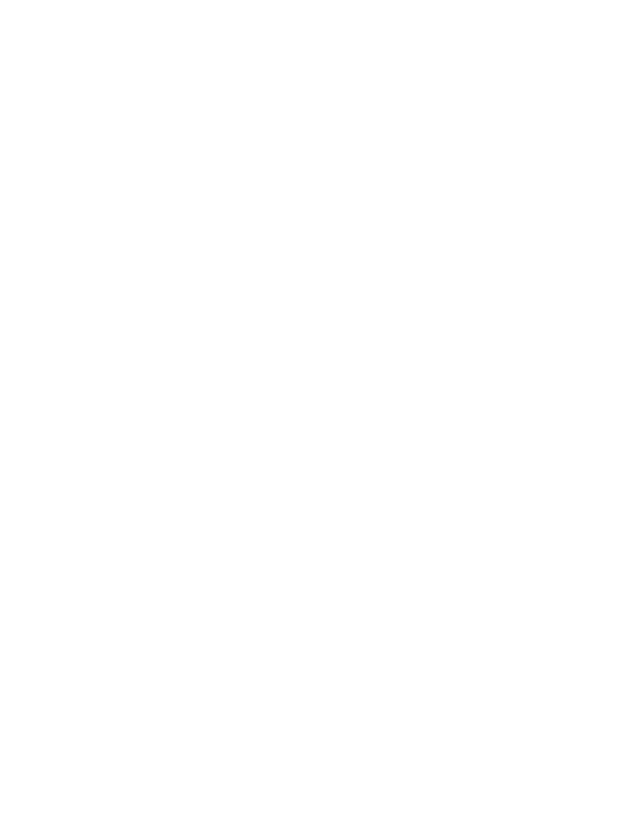
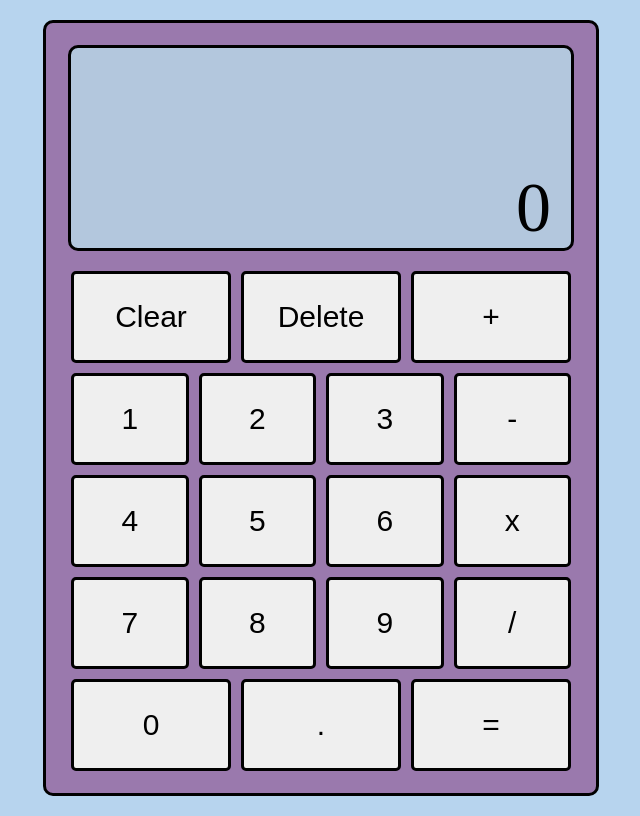
Before and after one commit to DominikBrzaj/kalkulator, a plain HTML site: page index.html in a window 1280 px wide. Shown: the whole page, without its empty margins (319-959 px from the left). Drawn offline with Linux system fonts and the light colour scheme.

Commit message:
first design

```diff
--- a/index.html
+++ b/index.html
@@ -9,6 +9,42 @@
     <title>Kalkulator</title>
 </head>
 <body>
+    <div id="calculator">
+        <div id="screen">
+            <div>0</div>
+        </div>
+        <div id="buttons">
+            <div class="row">
+                <button id="clearButton">Clear</button>
+                <button id="backspaceButton">Delete</button>
+                <button class="operationButton">+</button>
+            </div>
+            <div class="row">
+                <button class="numberButton">1</button>
+                <button class="numberButton">2</button>
+                <button class="numberButton">3</button>
+                <button class="operationButton">-</button>
+            </div>
+            <div class="row">
+                <button class="numberButton">4</button>
+                <button class="numberButton">5</button>
+                <button class="numberButton">6</button>
+                <button class="operationButton">x</button>
+            </div>
+            <div class="row">
+                <button class="numberButton">7</button>
+                <button class="numberButton">8</button>
+                <button class="numberButton">9</button>
+                <button class="operationButton">/</button>
+            </div>
+            <div class="row">
+                <button class="numberButton">0</button>
+                <button class="operationButton">.</button>
+                <button class="operationButton">=</button>
+            </div>
+
+        </div>
+    </div>
 
 </body>
 </html>
--- a/style.css
+++ b/style.css
@@ -0,0 +1,64 @@
+body {
+    min-height: 100vh;
+    display: flex;
+    justify-content: center;
+    align-items: center;
+    background-color: rgb(183, 212, 238);
+}
+
+#calculator {
+    height: 770px;
+    width: 550px;
+    border-style: solid;
+    border-radius: 10px;
+    border-width: 3px;
+    background-color: rgb(154, 121, 173);
+    display: flex;
+    flex-direction: column;
+    justify-content: center;
+    align-items: center;
+    gap: 20px;
+}
+
+#screen {
+    display: flex;
+    height: 200px;
+    width: 500px;
+    border-style: solid;
+    border-radius: 10px;
+    border-width: 3px;
+    background-color: rgb(179, 199, 221);
+    font-size: 70px;
+    justify-content: end;
+    align-items: flex-end;
+}
+
+#screen div {
+    margin: 0px 20px;
+}
+
+#buttons {
+    height: 500px;
+    width: 500px;
+    display: flex;
+    flex-direction: column;
+    justify-content: space-between;
+    align-items: space-between;
+    gap: 10px;
+}
+
+.row {
+    flex: 1;
+    display: flex;
+    justify-content: space-between;
+    gap: 10px;
+}
+
+button {
+    flex: 1;
+    border-style: solid;
+    border-radius: 5px;
+    border-width: 3px;
+    border-color: black;
+    font-size: 30px;
+}
```
